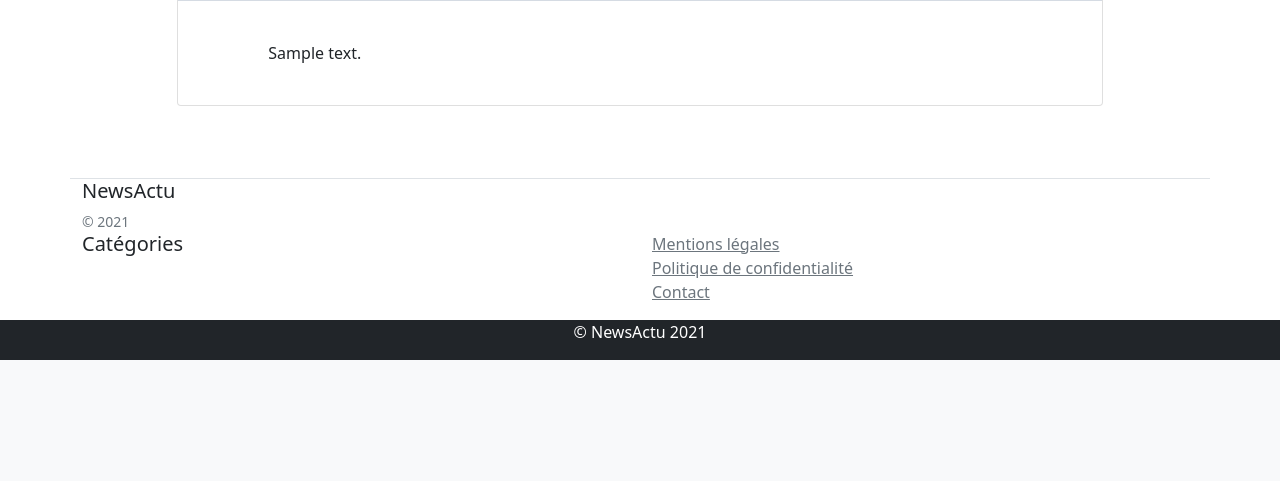
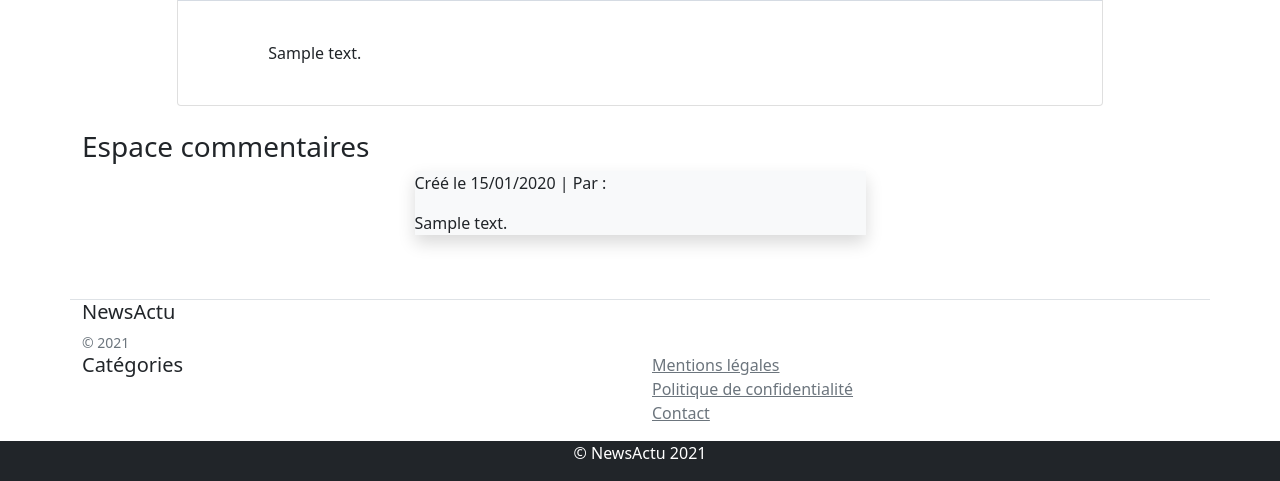
Before and after one commit to KevinL45/newsactu, a Symfony app: template templates/post/show.html.twig in a window 1280 px wide. Shown: the part 972-1453 px from the top of the page. Before the commit the page ends 1332 px from the top, so only its background shows below. Run offline with Twig, Linux system fonts and the light colour scheme; the template is opened without the code that fills it: most values are stand-ins (such as "Sample title", 1, 10 or a date in 2020); grey boxes marked "Sample" are stand-in pictures; some libraries are stand-ins or nearby versions.

Commit message:
first commit

```diff
--- a/templates/post/show.html.twig
+++ b/templates/post/show.html.twig
@@ -29,5 +29,20 @@
 </div>
 
 {{ render( url('add_commentary',{'id' : post.id}) )}}
+<h3>Espace commentaires</h3>
+{% if commentaries is not null %}
+
+
+<div class="row">
+        <div class="col-5 mx-auto">
+            {% for commentary in commentaries %}
+                <div class="bg-light shadow">
+                <p>Créé le {{commentary.createdAt | date('d/m/Y')}} | Par :</p>
+                <p>{{commentary.comment}}</p>
+                </div>
+            {% endfor %}
+    </div>
+</div>
+{% endif %}
 
 {% endblock %}
```
Also changed, not shown: src/Controller/PostController.php (+6 -2 lines), public/uploads/the-batman-bande-annonce-vf_61e7f9f2982c5.jpg (added).
